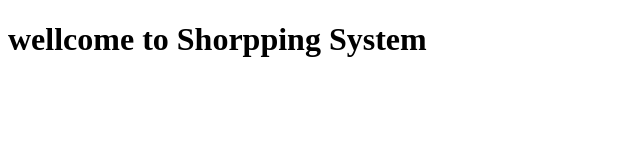
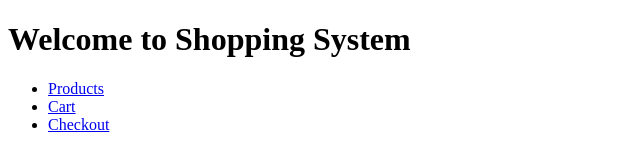
Before and after one commit to nimdanet09-dev/Shopping-system, a plain HTML site: page index.html in a window 1280 px wide. Shown: the whole page, without its empty margins (0-640 px from the left). Drawn offline with Linux system fonts and the light colour scheme.

Commit message:
Create a menu

```diff
--- a/index.html
+++ b/index.html
@@ -3,11 +3,16 @@
 <head>
     <meta charset="UTF-8">
     <meta name="viewport" content="width=device-width, initial-scale=1.0">
-    <title>Shorpping System</title>
+    <title>Shopping System</title>
 </head>
 <body>
-    <h1>
-        wellcome to Shorpping System
-    </h1>
+    <h1>Welcome to Shopping System</h1>
+    <nav>
+        <ul>
+            <li><a href="products.html">Products</a></li>
+            <li><a href="cart.html">Cart</a></li>
+            <li><a href="checkout.html">Checkout</a></li>
+        </ul>
+    </nav>
 </body>
 </html>
```
